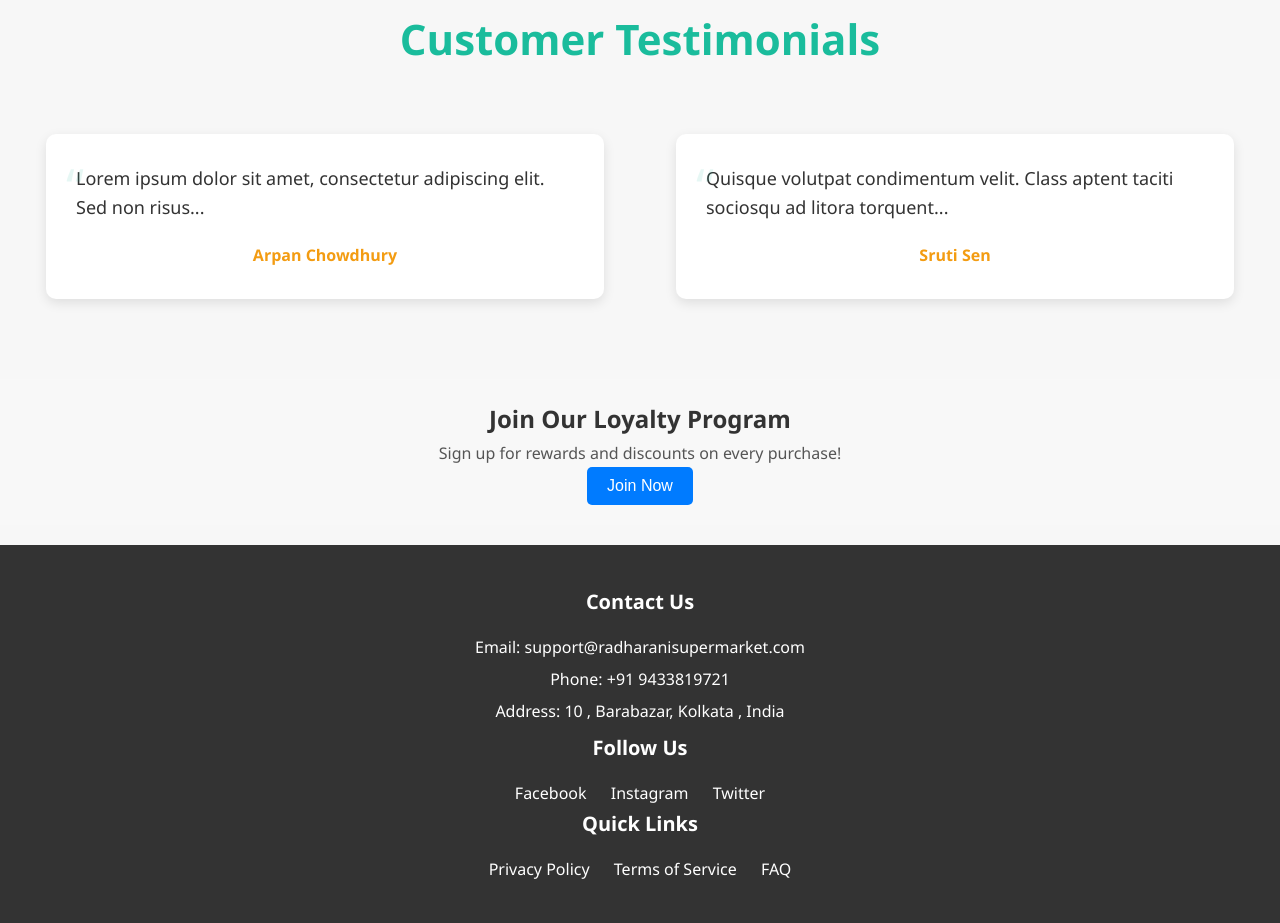
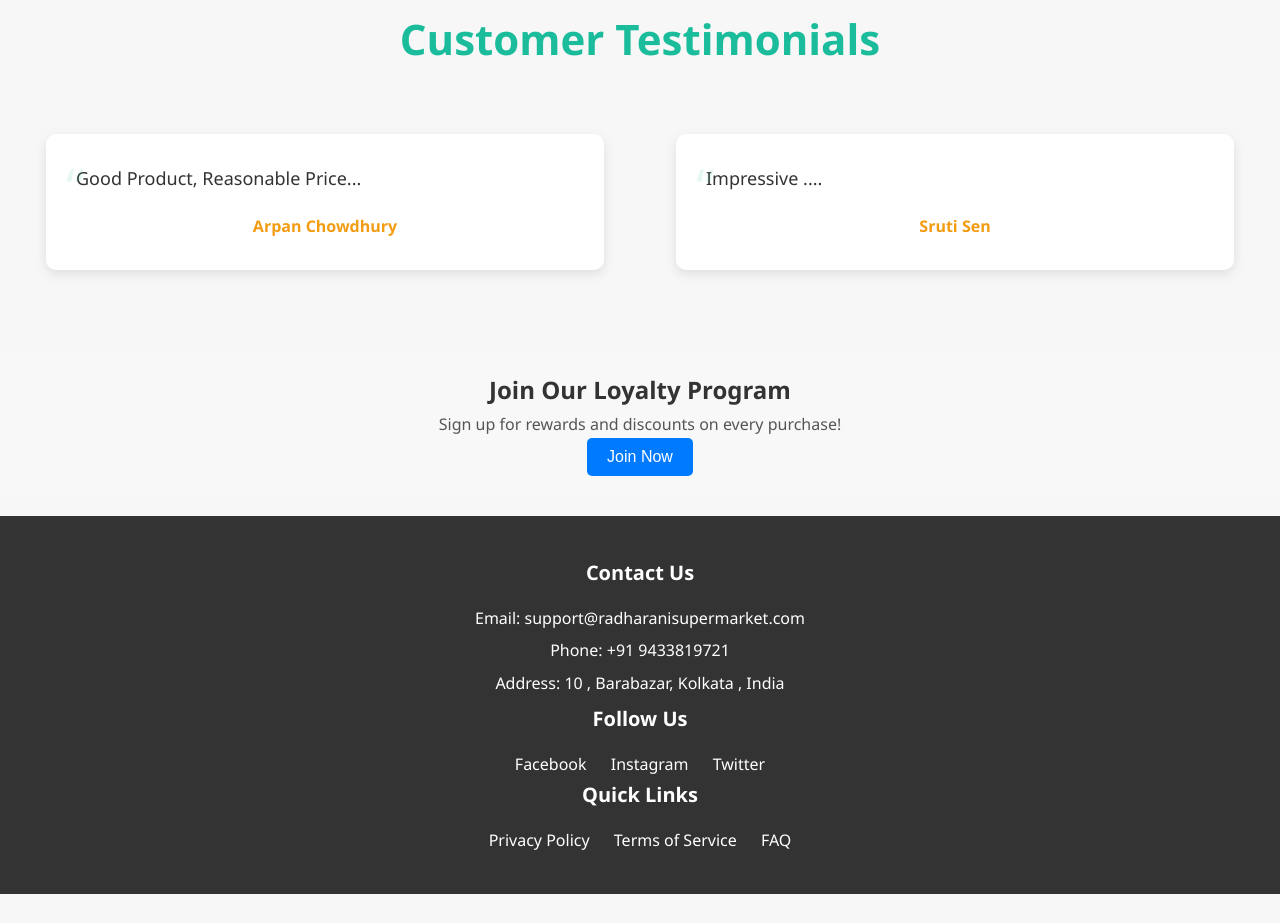
Before and after one commit to paulsuryanshu/Radharani, a plain HTML site: page index.html in a window 1280 px wide. Shown: the part 2822-3745 px from the top of the page. After the commit the page ends 3716 px from the top, so only its background shows below. Drawn offline with Linux system fonts and the light colour scheme.

Commit message:
Update index.html

```diff
--- a/index.html
+++ b/index.html
@@ -194,11 +194,11 @@
         <h2>Customer Testimonials</h2>
         <div class="testimonial-cards-container">
             <div class="testimonial-card">
-                <p>Lorem ipsum dolor sit amet, consectetur adipiscing elit. Sed non risus...</p>
+                <p>Good Product, Reasonable Price...</p>
                 <span class="testimonial-author">Arpan Chowdhury</span>
             </div>
             <div class="testimonial-card">
-                <p>Quisque volutpat condimentum velit. Class aptent taciti sociosqu ad litora torquent...</p>
+                <p>Impressive ....</p>
                 <span class="testimonial-author">Sruti Sen</span>
             </div>
             <!-- Add more testimonial cards as needed -->
```
